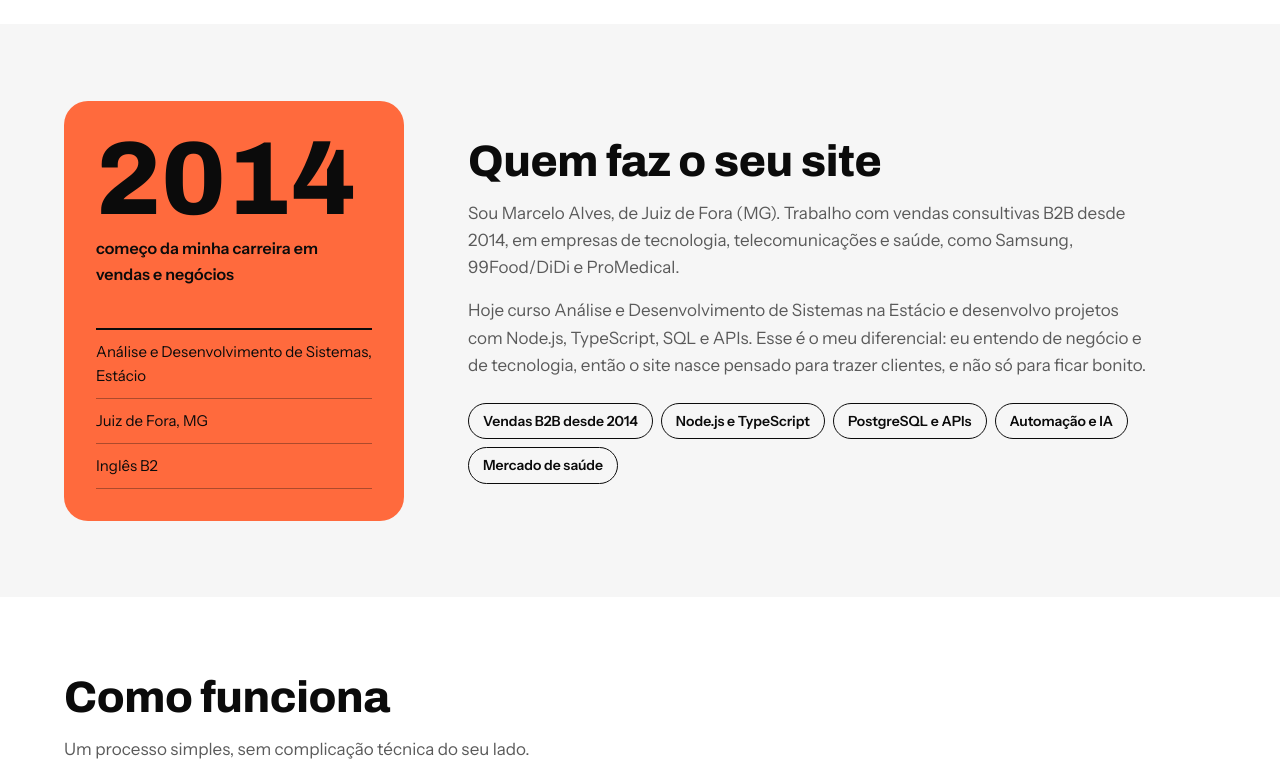
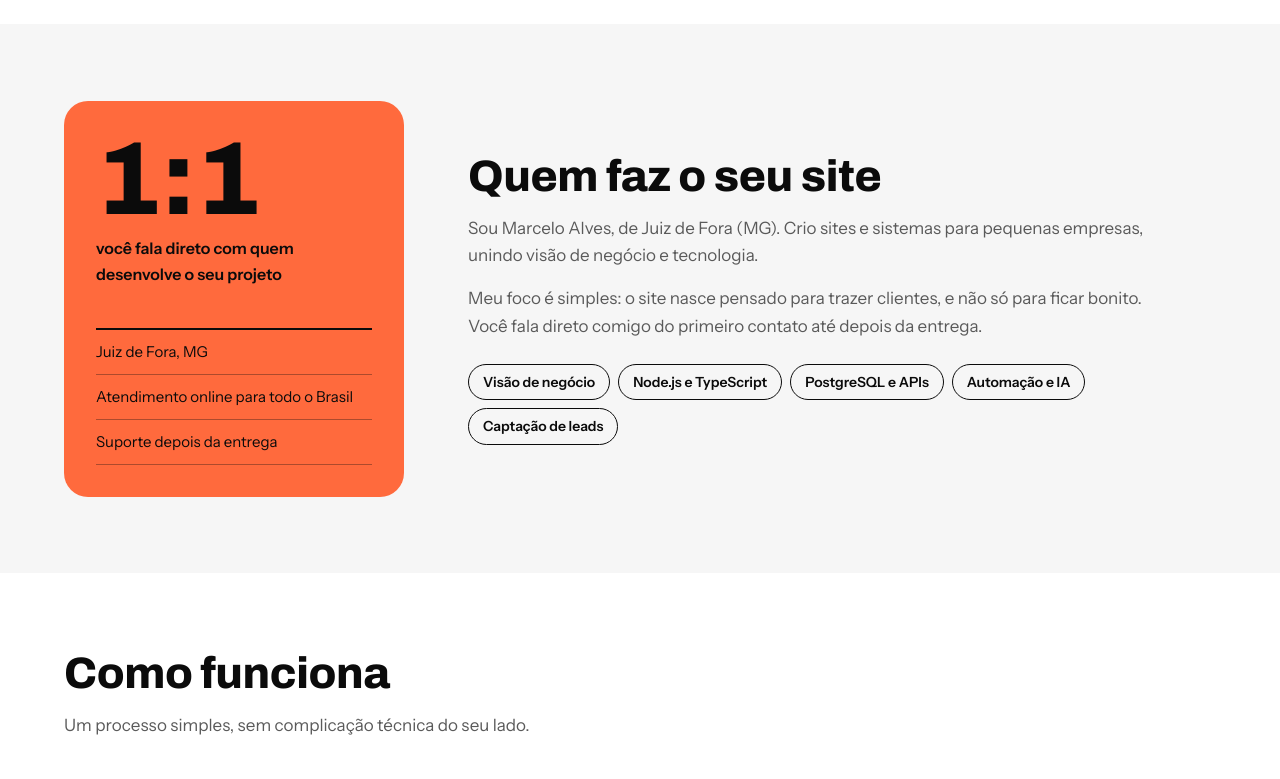
Before and after one commit to WieskaMarcelo/site-marcelo-alves, a plain HTML site: page index.html in a window 1280 px wide. Shown: the part 1720-2499 px from the top of the page. Drawn offline with Linux system fonts and the light colour scheme.

Commit message:
Remove links do GitHub e LinkedIn e o histórico de carreira do site
Co-Authored-By: Claude Opus 5.5 <noreply@anthropic.com>
Claude-Session: https://claude.ai/code/session_01WUzr7az4NYHJgVG6kHVXWf

```diff
--- a/index.html
+++ b/index.html
@@ -152,12 +152,12 @@ footer .wrap{display:flex;gap:16px;flex-wrap:wrap;justify-content:space-between;
 </div></section>
 
 <section class="band alt" id="sobre"><div class="wrap about">
-  <div class="photo"><div class="pnum"><b>2014</b><span>começo da minha carreira em vendas e negócios</span></div><ul class="pfacts"><li>Análise e Desenvolvimento de Sistemas, Estácio</li><li>Juiz de Fora, MG</li><li>Inglês B2</li></ul></div>
+  <div class="photo"><div class="pnum"><b>1:1</b><span>você fala direto com quem desenvolve o seu projeto</span></div><ul class="pfacts"><li>Juiz de Fora, MG</li><li>Atendimento online para todo o Brasil</li><li>Suporte depois da entrega</li></ul></div>
   <div>
     <h2>Quem faz o seu site</h2>
-    <p class="lead">Sou Marcelo Alves, de Juiz de Fora (MG). Trabalho com vendas consultivas B2B desde 2014, em empresas de tecnologia, telecomunicações e saúde, como Samsung, 99Food/DiDi e ProMedical.</p>
-    <p class="lead">Hoje curso Análise e Desenvolvimento de Sistemas na Estácio e desenvolvo projetos com Node.js, TypeScript, SQL e APIs. Esse é o meu diferencial: eu entendo de negócio e de tecnologia, então o site nasce pensado para trazer clientes, e não só para ficar bonito.</p>
-    <ul class="chips"><li>Vendas B2B desde 2014</li><li>Node.js e TypeScript</li><li>PostgreSQL e APIs</li><li>Automação e IA</li><li>Mercado de saúde</li></ul>
+    <p class="lead">Sou Marcelo Alves, de Juiz de Fora (MG). Crio sites e sistemas para pequenas empresas, unindo visão de negócio e tecnologia.</p>
+    <p class="lead">Meu foco é simples: o site nasce pensado para trazer clientes, e não só para ficar bonito. Você fala direto comigo do primeiro contato até depois da entrega.</p>
+    <ul class="chips"><li>Visão de negócio</li><li>Node.js e TypeScript</li><li>PostgreSQL e APIs</li><li>Automação e IA</li><li>Captação de leads</li></ul>
   </div>
 </div></section>
 
@@ -199,8 +199,6 @@ footer .wrap{display:flex;gap:16px;flex-wrap:wrap;justify-content:space-between;
       <div><span>WhatsApp</span><b id="waTxt">(32) 99828-2452</b></div>
       <div><span>E-mail</span><b><a href="mailto:marceloalvesjf@gmail.com">marceloalvesjf@gmail.com</a></b></div>
       <div><span>Instagram</span><b><a href="https://www.instagram.com/alvesmm__/" target="_blank" rel="noopener">@alvesmm__</a></b></div>
-      <div><span>GitHub</span><b><a href="https://github.com/WieskaMarcelo" target="_blank" rel="noopener">WieskaMarcelo</a></b></div>
-      <div><span>LinkedIn</span><b><a href="https://www.linkedin.com/in/marcelo-alves989/" target="_blank" rel="noopener">marcelo-alves989</a></b></div>
       <div><span>Atendimento</span><b>Juiz de Fora, MG e todo o Brasil, online</b></div>
     </div>
     <p style="margin-top:28px"><a class="btn wa" id="waContact" href="#">Chamar no WhatsApp</a></p>
@@ -218,7 +216,7 @@ footer .wrap{display:flex;gap:16px;flex-wrap:wrap;justify-content:space-between;
   </form>
 </div></section>
 
-<footer><div class="wrap"><span>© 2026 Marcelo Alves. Todos os direitos reservados.</span><span><a href="https://github.com/WieskaMarcelo" target="_blank" rel="noopener">GitHub</a> · <a href="https://www.linkedin.com/in/marcelo-alves989/" target="_blank" rel="noopener">LinkedIn</a> · <a href="https://www.instagram.com/alvesmm__/" target="_blank" rel="noopener">Instagram</a></span></div></footer>
+<footer><div class="wrap"><span>© 2026 Marcelo Alves. Todos os direitos reservados.</span><span><a href="https://www.instagram.com/alvesmm__/" target="_blank" rel="noopener">Instagram</a> · <a href="mailto:marceloalvesjf@gmail.com">E-mail</a></span></div></footer>
 
 <a class="fab" id="waFab" href="#" aria-label="Falar no WhatsApp"><svg viewBox="0 0 24 24"><path d="M12 2a10 10 0 0 0-8.6 15.1L2 22l5-1.3A10 10 0 1 0 12 2zm0 18.2a8.2 8.2 0 0 1-4.2-1.1l-.3-.2-3 .8.8-2.9-.2-.3A8.2 8.2 0 1 1 12 20.2zm4.5-6.1c-.2-.1-1.5-.7-1.7-.8s-.4-.1-.6.1-.6.8-.8 1-.3.2-.5.1a6.7 6.7 0 0 1-3.3-2.9c-.2-.4.2-.4.7-1.3.1-.2 0-.3 0-.4l-.8-1.8c-.2-.5-.4-.4-.6-.4h-.5a1 1 0 0 0-.7.3 3 3 0 0 0-.9 2.2 5.2 5.2 0 0 0 1.1 2.8 11.9 11.9 0 0 0 4.6 4c1.7.7 2.4.8 3.2.7a2.8 2.8 0 0 0 1.8-1.3 2.3 2.3 0 0 0 .2-1.3c-.1-.1-.3-.2-.5-.3z"/></svg></a>
 
```
